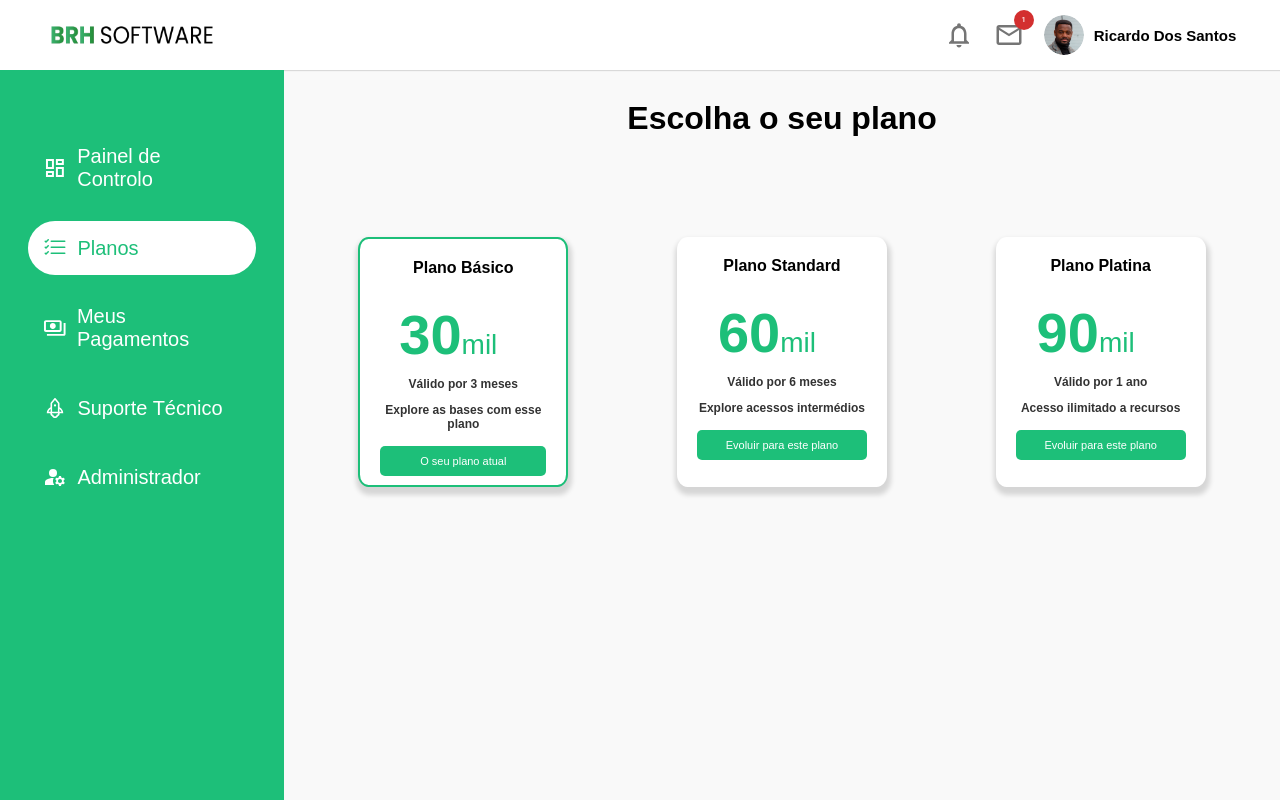
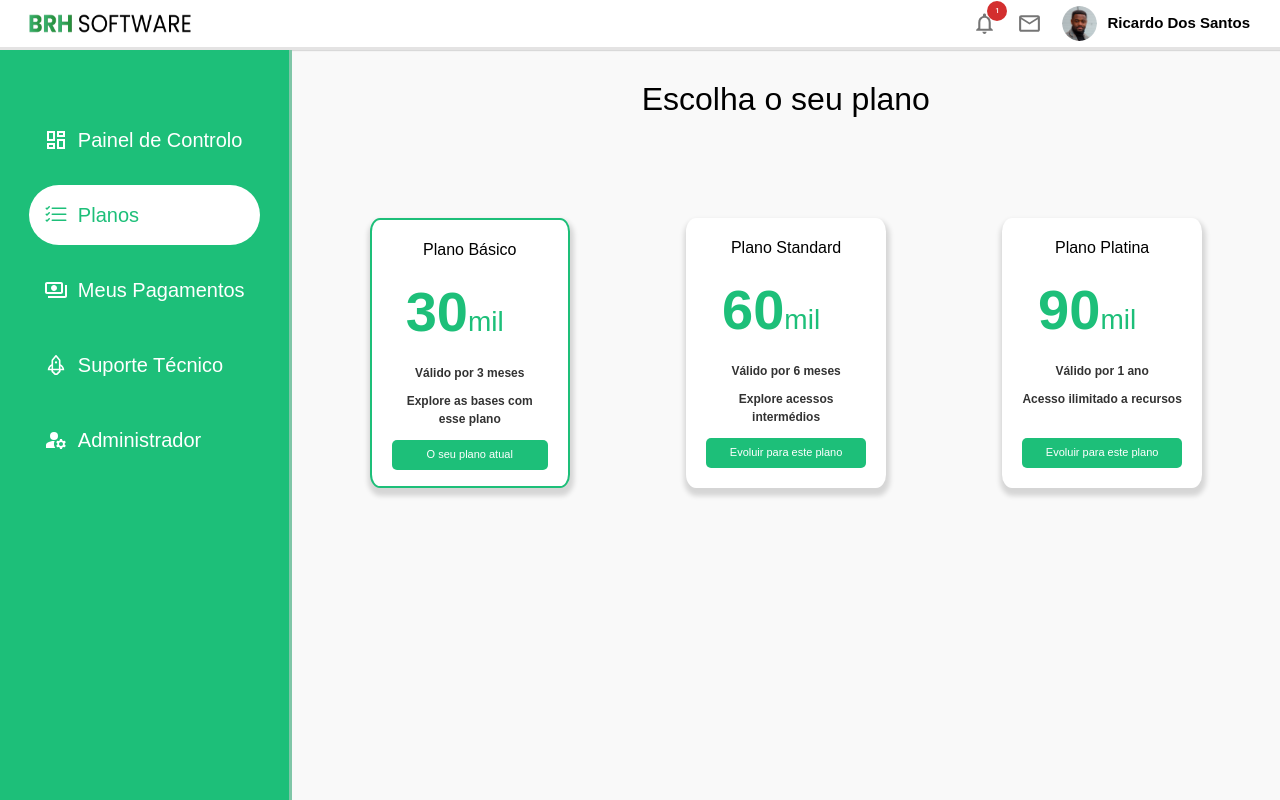
Before and after one commit to BF-Marketing/brh-externos, a Next.js app in the folder brh-cliente--felipe/: page /plans in a window 1280 px wide. Shown: the top 800 px of the page. Built offline with nearby package versions, Linux system fonts and the light colour scheme.

Commit message:
refactor: styles

```diff
--- a/brh-cliente--felipe/components/Header.jsx
+++ b/brh-cliente--felipe/components/Header.jsx
@@ -4,8 +4,12 @@ import Badge from '@mui/material/Badge'
 import MailOutlineIcon from '@mui/icons-material/MailOutline'
 import NotificationsNoneIcon from '@mui/icons-material/NotificationsNone'
 import styles from '../styles/Global.module.css'
+import { useState } from 'react'
 
 export const Header = () => {
+  const [notifications, setNotifications] = useState(1)
+  const [messages, setMessages] = useState(0)
+
   return (
     <header className={styles['grid-header']}>
       <div className={styles.header}>
@@ -18,18 +22,18 @@ export const Header = () => {
           />
         </div>
         <div className={styles['nav-tools']}>
-          <ul className={styles['right-side']}>
+          <ul>
             <li className={styles.li}>
               <Link href="/">
-                <Badge badgeContent={0} color="error">
-                  <NotificationsNoneIcon sx={{ fontSize: 30 }} color="action" />
+                <Badge badgeContent={notifications} color="error">
+                  <NotificationsNoneIcon sx={{ fontSize: 25 }} color="action" />
                 </Badge>
               </Link>
             </li>
             <li className={styles.li}>
               <Link href="/">
-                <Badge badgeContent={1} color="error">
-                  <MailOutlineIcon sx={{ fontSize: 30 }} color="action" />
+                <Badge badgeContent={messages} color="error">
+                  <MailOutlineIcon sx={{ fontSize: 25 }} color="action" />
                 </Badge>
               </Link>
             </li>
@@ -43,9 +47,7 @@ export const Header = () => {
                     height={40}
                     className={styles['profile-pic']}
                   />
-                  <div className={styles['profile-name']}>
-                    <p>Ricardo Dos Santos</p>
-                  </div>
+                  <p className={styles['profile-name']}>Ricardo Dos Santos</p>
                 </div>
               </Link>
             </li>
--- a/brh-cliente--felipe/components/Layout.jsx
+++ b/brh-cliente--felipe/components/Layout.jsx
@@ -6,9 +6,7 @@ const Layout = ({ children }) => {
   return (
     <div className={styles['grid-container']}>
       <Header />
-      <main className={`${styles['grid-main']} ${styles.wrapper}`}>
-        {children}
-      </main>
+      <main className={styles['grid-main']}>{children}</main>
       <Menu />
     </div>
   )
--- a/brh-cliente--felipe/components/Main.jsx
+++ /dev/null
@@ -1,5 +0,0 @@
-import styles from '../styles/Global.module.css'
-
-export const Main = () => {
-  return <div style={{ background: 'pink', height: '100%' }}>Menu</div>
-}
--- a/brh-cliente--felipe/package.json
+++ b/brh-cliente--felipe/package.json
@@ -16,6 +16,7 @@
     "bootstrap": "^5.2.2",
     "next": "13.0.0",
     "react": "18.2.0",
+    "react-bootstrap": "^2.5.0",
     "react-dom": "18.2.0",
     "react-icons": "^4.6.0"
   },
--- a/brh-cliente--felipe/pages/_app.js
+++ b/brh-cliente--felipe/pages/_app.js
@@ -1,5 +1,5 @@
 import Layout from '../components/Layout'
-// import 'bootstrap/dist/css/bootstrap.css'
+import 'bootstrap/dist/css/bootstrap.css'
 import '../styles/globals.css'
 import Head from 'next/head'
 
--- a/brh-cliente--felipe/pages/index.js
+++ b/brh-cliente--felipe/pages/index.js
@@ -5,7 +5,7 @@ import styles from '../styles/Pages.module.css'
 export default function Home() {
   return (
     <section className={styles['home-page']}>
-      <div className={styles.greeting}>
+      <div className={styles['page-title-left']}>
         <h1>Bom dia, Teste!</h1>
         <p>Seja bem-vindo</p>
       </div>
--- a/brh-cliente--felipe/pages/plans.js
+++ b/brh-cliente--felipe/pages/plans.js
@@ -5,7 +5,7 @@ import { plans } from './api/data'
 export default function Plans() {
   return (
     <section className={styles['plans-page']}>
-      <div className={styles['page-title']}>
+      <div className={styles['page-title-center']}>
         <h1>Escolha o seu plano</h1>
       </div>
       <div className={styles.plans}>
--- a/brh-cliente--felipe/styles/Global.module.css
+++ b/brh-cliente--felipe/styles/Global.module.css
@@ -3,7 +3,7 @@
 }
 
 .grid-menu {
-  grid-area: menu;
+  grid-area: aside;
 }
 
 .grid-main {
@@ -14,51 +14,46 @@
   display: grid;
   grid-template-areas:
     'header header header header header header'
-    'menu main  main main main main';
+    'aside main main main main main';
 }
 
 /* HEADER */
 
 .header {
-  height: 7rem;
+  height: 5rem;
   box-shadow: 0 0 0.1rem 0.1rem rgba(0, 0, 0, 0.2);
   width: 100%;
   background-color: #ffffff;
   display: flex;
   justify-content: space-between;
   align-items: center;
+  border-bottom: 3px solid #cfcccc8d;
 }
 
 .logo {
-  position: relative;
-}
-
-.logo img {
-  position: absolute;
-  transform: translate(10%, -50%);
-}
-
-.nav-tools {
-  width: 25%;
-  margin-right: 3rem;
-}
-
-.nav-tools ul {
+  height: 100%;
   display: flex;
   justify-content: center;
   align-items: center;
 }
 
-.right-side a {
-  color: black;
-  text-decoration: none;
-  display: inline-block;
-  text-align: center;
-  padding: 10px;
+.nav-tools ul {
+  height: 100%;
+  margin: 0 2rem;
+  padding: 1rem;
+  display: flex;
+  justify-content: center;
+  align-items: center;
+  gap: 2rem;
 }
 
 .li {
   list-style-type: none;
+}
+
+.li a {
+  color: black;
+  text-decoration: none;
 }
 
 .profile-div {
@@ -69,25 +64,20 @@
 }
 
 .profile-pic {
-  height: 40px;
-  width: 40px;
+  height: 35px;
+  width: 35px;
   border-radius: 50px;
 }
 
 .profile-name {
+  margin: 0;
   font-size: 1.5em;
   font-weight: bold;
 }
 
-@media (max-width: 800px) {
+@media (max-width: 600px) {
   .profile-name {
     font-size: 1em;
-  }
-}
-
-@media (max-width: 480px) {
-  .profile-name {
-    font-size: 0.6em;
   }
 }
 
@@ -98,6 +88,7 @@
   height: 100vw;
   display: flex;
   justify-content: center;
+  border-right: 3px solid #cfcccc8d;
 }
 
 .nav {
--- a/brh-cliente--felipe/styles/Pages.module.css
+++ b/brh-cliente--felipe/styles/Pages.module.css
@@ -1,3 +1,23 @@
+/* PAGE TITLES */
+
+.page-title-left {
+  margin-bottom: 2rem;
+  text-align: left;
+}
+
+.page-title-left h1 {
+  font-size: 2.8em;
+  font-weight: bolder;
+  margin-bottom: 12px;
+  line-height: 1em;
+}
+
+.page-title-left p {
+  padding-left: 3px;
+  font-size: 1.4em;
+  line-height: 0.3em;
+}
+
 /* HOME */
 
 .home-page {
@@ -6,21 +26,6 @@
   height: 100vw;
   padding: 3rem 5rem;
   background-color: #ffffff;
-}
-
-.greeting {
-  margin-bottom: 2rem;
-}
-
-.greeting h1 {
-  font-size: 2.5em;
-  font-weight: 700;
-  margin-bottom: 10px;
-}
-
-.greeting p {
-  font-size: 2em;
-  line-height: 0.5em;
 }
 
 .dashboards {
@@ -71,22 +76,21 @@
   background-color: #ffffff2c;
 }
 
-.page-title {
-  text-align: center;
-  margin-bottom: 10rem;
-}
-
-.page-title h1 {
-  font-size: 32px;
-}
-
 /* PLANOS */
-
 .plans-page {
   padding: 3rem;
   width: 100%;
   height: 100vw;
   background-color: #eeeeee5d;
+}
+
+.page-title-center {
+  text-align: center;
+  margin-bottom: 10rem;
+}
+
+.page-title-center h1 {
+  font-size: 32px;
 }
 
 .plans {
@@ -101,9 +105,8 @@
 }
 
 .card-plan {
-  width: 400px;
-  max-width: 210px;
-  height: 250px;
+  max-width: 200px;
+  height: 270px;
   border-radius: 5%;
   padding: 20px;
   text-align: center;
@@ -116,7 +119,7 @@
 .card-plan h4 {
   font-size: 16px;
   text-transform: capitalize;
-  margin-bottom: 25px;
+  margin-bottom: 10px;
 }
 
 .value-plan {
@@ -137,14 +140,15 @@
   display: block;
   font-weight: bold;
   opacity: 0.8;
-  margin-bottom: 12px;
+  margin-bottom: 10px;
 }
 
 .label-plan {
+  height: 38px;
   font-size: 12px;
   font-weight: bold;
   opacity: 0.8;
-  margin-bottom: 15px;
+  margin-bottom: 10px;
 }
 
 .card-plan a {
@@ -163,3 +167,85 @@
 .active-plan {
   border: 2px solid #1dbf79;
 }
+
+/* SUPORTE TÉCNICO */
+.support-page {
+  position: relative;
+  margin: 0;
+  width: 100%;
+  height: 100vw;
+  padding: 3rem 5rem;
+  background-color: #eeeeee5d;
+}
+
+.support-form {
+  width: 100%;
+  display: flex;
+  flex-direction: column;
+  align-items: center;
+  padding: 5%;
+  gap: 2rem;
+}
+
+.form-group {
+  width: 100%;
+  max-width: 600px;
+  display: flex;
+  flex-direction: column;
+  gap: 2px;
+}
+
+.support-form select {
+  border-radius: 10px;
+  font-size: 12px;
+  padding: 10px;
+  width: 100%;
+  height: 35px;
+  border: none;
+  box-shadow: 0px 3px 3px 1px rgba(0, 0, 0, 0.04);
+  -webkit-box-shadow: 0px 3px 3px 1px rgba(0, 0, 0, 0.04);
+  -moz-box-shadow: 0px 3px 3px 1px rgba(0, 0, 0, 0.04);
+}
+
+.support-form textarea {
+  border-radius: 10px;
+  padding: 10px;
+  width: 100%;
+  min-height: 12rem;
+  resize: none;
+  border: none;
+  box-shadow: 0px 3px 3px 1px rgba(0, 0, 0, 0.1);
+  -webkit-box-shadow: 0px 3px 3px 1px rgba(0, 0, 0, 0.1);
+  -moz-box-shadow: 0px 3px 3px 1px rgba(0, 0, 0, 0.1);
+}
+
+.form-buttons {
+  display: flex;
+  gap: 1rem;
+  justify-content: center;
+}
+
+.form-buttons button[type='submit'] {
+  background-color: #1dbf79;
+  color: #ffffff;
+}
+
+.form-buttons button[type='reset'] {
+  background-color: #acadac;
+  color: #ffffff;
+}
+
+.contact-sup {
+  position: absolute;
+  width: 100%;
+  left: 0;
+  bottom: 5%;
+  text-align: center;
+}
+
+.contact-sup span {
+  color: #1dbf79;
+  font-size: 12px;
+  font-weight: 700;
+  display: block;
+}
```
Also changed, not shown: brh-cliente--felipe/pages/payments.js (+8 -1 lines), 1 other file (tests, documents, lock files or other folders).
